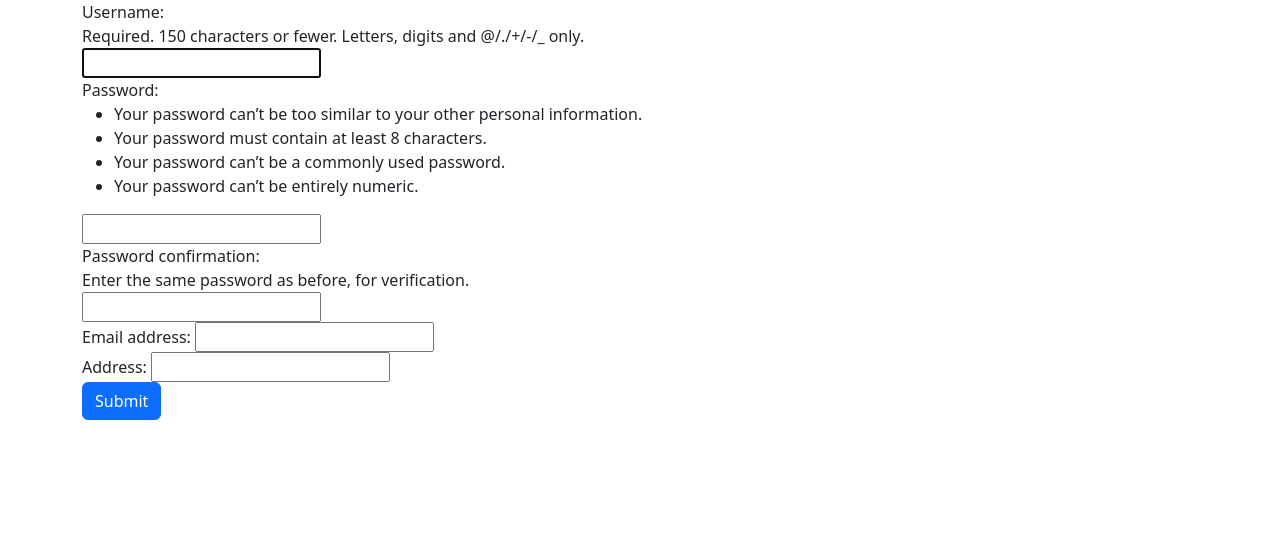
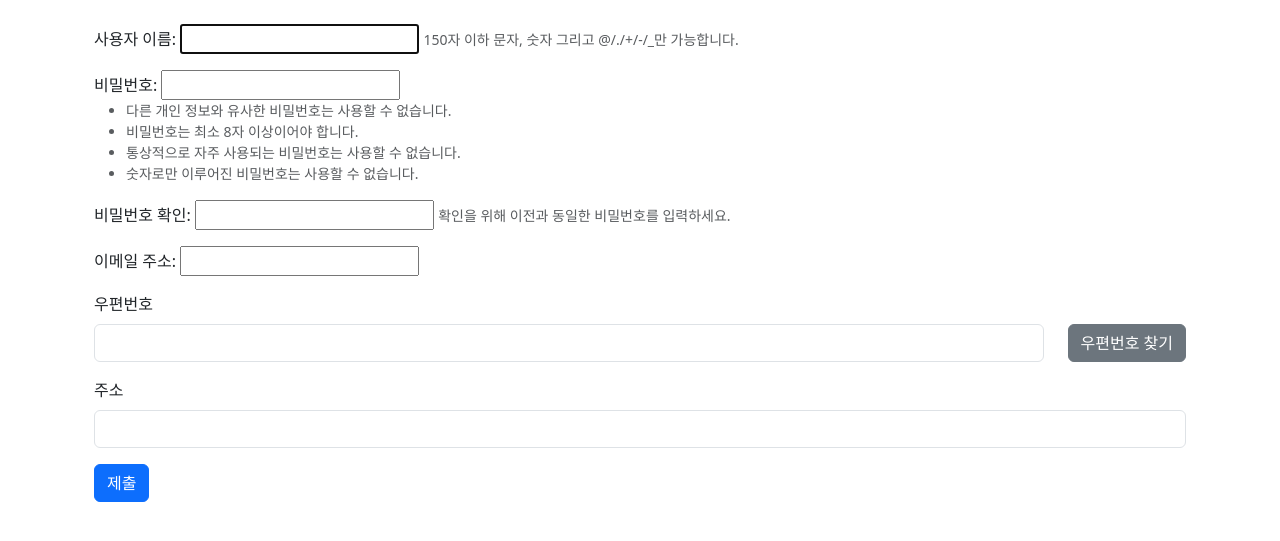
Before and after one commit to 6-CHODALEE/Togelendar, a Django app: page /togelendar/signup/ in a window 1280 px wide. Shown: the part 56-597 px from the top of the page. Run offline with Django 5.2, Linux system fonts and the light colour scheme; some libraries are stand-ins or nearby versions.

Commit message:
주소 검색 기능 추가

```diff
--- a/account/forms.py
+++ b/account/forms.py
@@ -5,7 +5,7 @@ from .models import User
 class CustomUserCreationForm(UserCreationForm):
     class Meta():
         model = User
-        fields = ('username', 'password1', 'password2', 'email', 'address')
+        fields = ('username', 'password1', 'password2', 'email', 'postcode', 'address')
 
 
 
--- a/account/models.py
+++ b/account/models.py
@@ -8,4 +8,5 @@ from django.contrib.auth.models import AbstractUser
 
 # Create your models here.
 class User(AbstractUser):
-    address = models.CharField(max_length=255)
+    postcode = models.CharField(max_length=10, blank=True)
+    address = models.CharField(max_length=255, blank=True)
--- a/account/templates/signup.html
+++ b/account/templates/signup.html
@@ -1,9 +1,61 @@
 {% extends 'base.html' %}
 
 {% block body %}
-    <form action="" method="POST", enctype="multipart/form-data">
-        {% csrf_token %}
-        {{form}}
-        <input type="submit", class="btn btn-primary">
-    </form>
+    <form action="" method="POST" enctype="multipart/form-data" class="container mt-4">
+    {% csrf_token %}
+
+    {% for field in form %}
+        {% if field.name == 'postcode' or field.name == 'address' %}
+            {{ field.as_hidden }}
+        {% else %}
+            <div class="mb-3">
+                {{ field.label_tag }}
+                {{ field }}
+                {% if field.help_text %}
+                    <small class="form-text text-muted">{{ field.help_text }}</small>
+                {% endif %}
+                {% for error in field.errors %}
+                    <div class="text-danger">{{ error }}</div>
+                {% endfor %}
+            </div>
+        {% endif %}
+    {% endfor %}
+
+    <div class="mb-3 row">
+        <div class="col">
+            <label for="visible_postcode" class="form-label">우편번호</label>
+            <input type="text" id="visible_postcode" class="form-control" readonly>
+        </div>
+        <div class="col-auto align-self-end">
+            <button type="button" class="btn btn-secondary" onclick="execDaumPostcode()">우편번호 찾기</button>
+        </div>
+    </div>
+
+    <div class="mb-3">
+        <label for="visible_address" class="form-label">주소</label>
+        <input type="text" id="visible_address" class="form-control" readonly>
+    </div>
+
+    <button type="submit" class="btn btn-primary">제출</button>
+</form>
+
+<script src="https://t1.daumcdn.net/mapjsapi/bundle/postcode/prod/postcode.v2.js"></script>
+<script>
+function execDaumPostcode() {
+    new daum.Postcode({
+        oncomplete: function(data) {
+            const zonecode = data.zonecode;
+            const address = data.roadAddress ? data.roadAddress : data.jibunAddress;
+
+            // 사용자에게 보이는 input
+            document.getElementById('visible_postcode').value = zonecode;
+            document.getElementById('visible_address').value = address;
+
+            // 숨겨진 Django form 필드도 채워주기
+            document.getElementById('id_postcode').value = zonecode;
+            document.getElementById('id_address').value = address;
+        }
+    }).open();
+}
+</script>
 {% endblock %}
--- a/promise/templates/promise_result.html
+++ b/promise/templates/promise_result.html
@@ -13,6 +13,9 @@
     <div style="max-width: 800px; margin: 10px auto 0 auto; display: flex; justify-content: flex-end; padding-right: 20px;">
         <a href="{% url 'community:community_detail' community.id %}" class="btn btn-outline-secondary btn-sm">
             커뮤니티로 이동하기
+        </a>
+        <a href="{% url 'promiselocation:location' community.id promise.id %}" class="btn btn-outline-secondary btn-sm">
+            장소 정하기
         </a>
     </div>
 </div>
--- /dev/null
+++ b/promiselocation/urls.py
@@ -0,0 +1,8 @@
+from django.urls import path
+from . import views
+
+app_name = 'promiselocation'
+
+urlpatterns = [
+    path('<int:community_id>/promise/<int:promise_id>/result/location', views.location, name = 'location'),
+]
--- a/promiselocation/views.py
+++ b/promiselocation/views.py
@@ -1,3 +1,5 @@
 from django.shortcuts import render
 
 # Create your views here.
+def location(request, community_id, promise_id):
+    return render(request, 'location.html')
--- a/togelendar/settings.py
+++ b/togelendar/settings.py
@@ -119,7 +119,7 @@ AUTH_PASSWORD_VALIDATORS = [
 # Internationalization
 # https://docs.djangoproject.com/en/5.2/topics/i18n/
 
-LANGUAGE_CODE = 'en-us'
+LANGUAGE_CODE = 'ko'
 
 TIME_ZONE = 'UTC'
 
--- a/togelendar/urls.py
+++ b/togelendar/urls.py
@@ -24,6 +24,7 @@ urlpatterns = [
     path('togelendar/', include('account.urls')),
     path('togelendar/', include('promise.urls')),
     path('togelendar/', include('community.urls')),
+    path('togelendar/', include('promiselocation.urls')),
     path('togelendar/mypage/', include('mypage.urls')),
 
 ] + static(settings.MEDIA_URL, document_root=settings.MEDIA_ROOT)
```
Also changed, not shown: promiselocation/templates/location.html (+19 -1 lines), account/migrations/0002_remove_user_address.py (added), account/migrations/0003_user_address_user_postcode.py (added).
